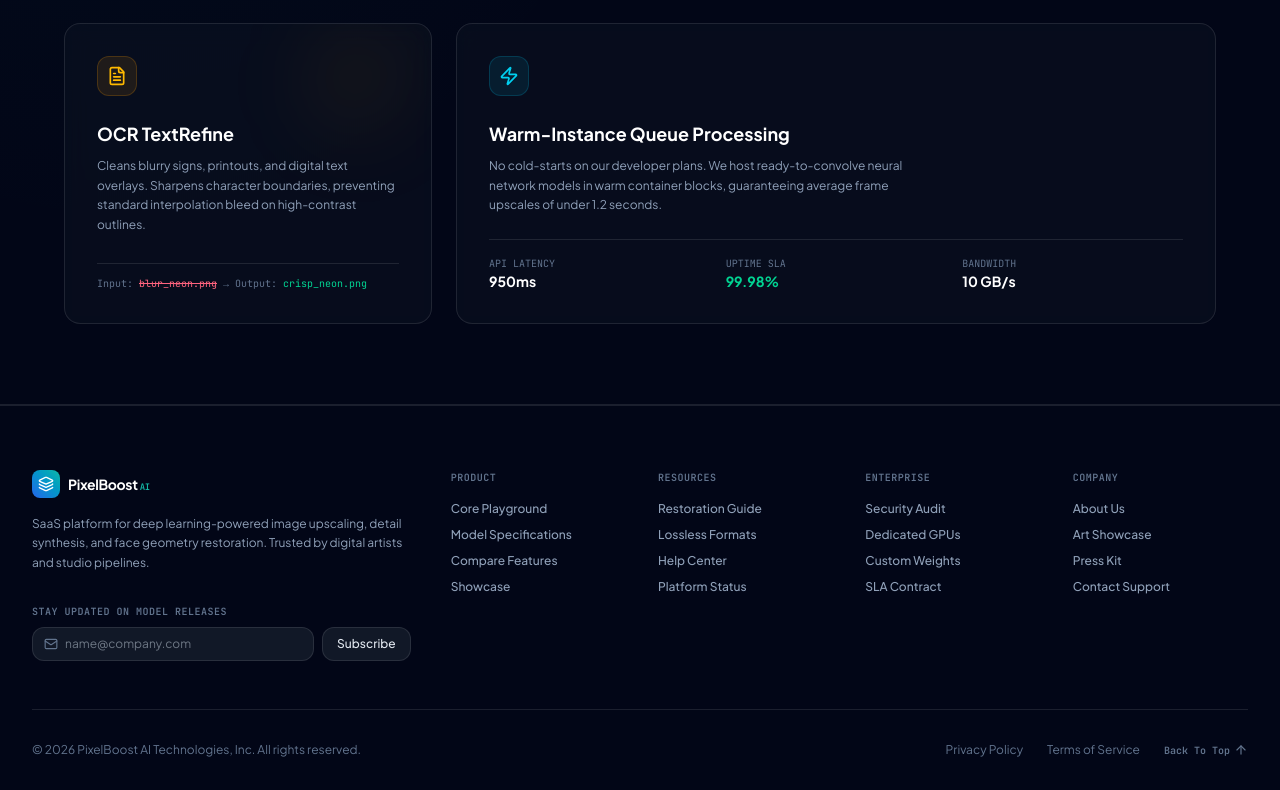
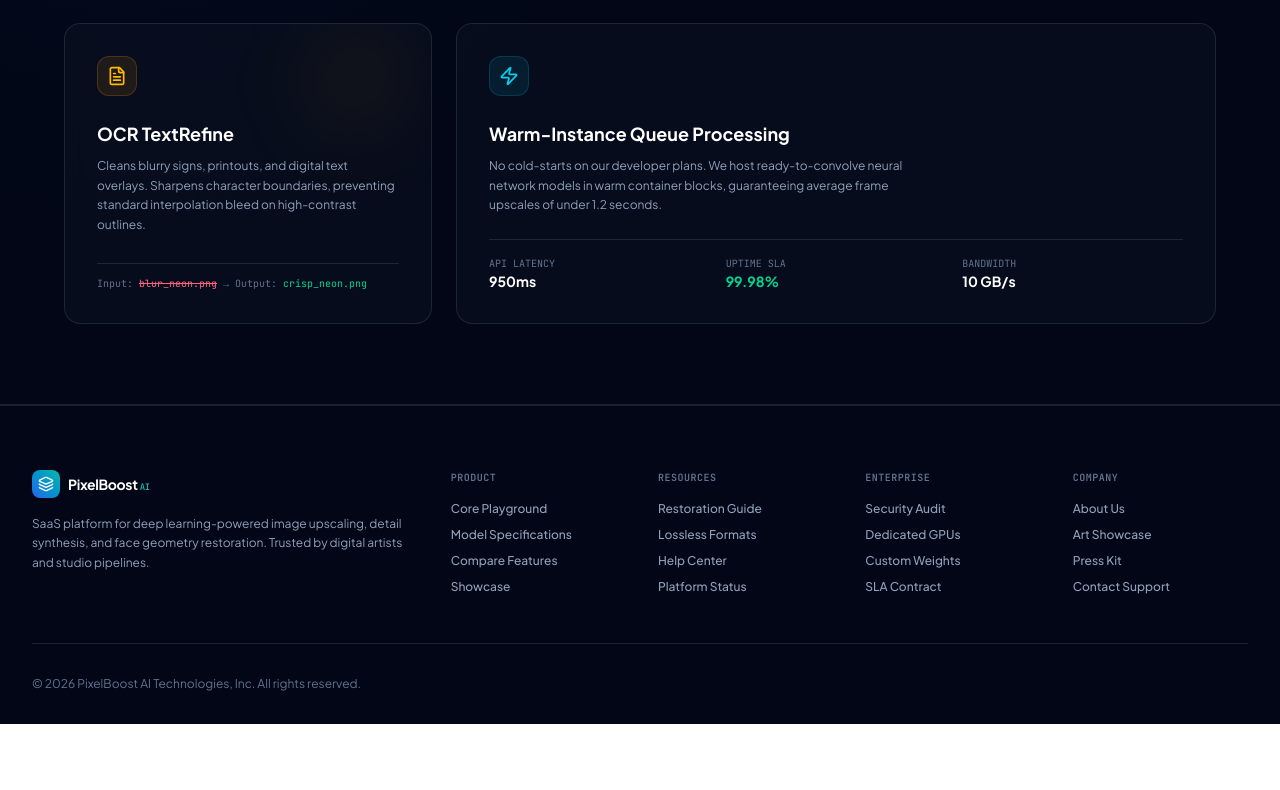
Before and after one commit to AdityaKarippadathUdai/ImageEnhance-AI, a React (Vite) app: page / in a window 1280 px wide. Shown: the part 2263-3053 px from the top of the page. After the commit the page ends 2987 px from the top, so only its background shows below. Built offline with nearby package versions, Linux system fonts and the light colour scheme.

Commit message:
refactor: remove newsletter subscription from footer
Removed unused subscription state and UI elements to streamline the footer component.

```diff
--- a/src/components/Footer.tsx
+++ b/src/components/Footer.tsx
@@ -1,22 +1,11 @@
-import React, { useState } from 'react';
-import { Layers, Mail, Check, ArrowUp } from 'lucide-react';
+import React from 'react';
+import { Layers } from 'lucide-react';
 
 interface FooterProps {
   onNavigate?: (view: string) => void;
 }
 
 export default function Footer({ onNavigate }: FooterProps) {
-  const [email, setEmail] = useState<string>('');
-  const [subscribed, setSubscribed] = useState<boolean>(false);
-
-  const handleSubscribe = (e: React.FormEvent) => {
-    e.preventDefault();
-    if (!email) return;
-    setSubscribed(true);
-    setEmail('');
-    setTimeout(() => setSubscribed(false), 4000);
-  };
-
   const scrollTop = () => {
     window.scrollTo({ top: 0, behavior: 'smooth' });
   };
@@ -47,37 +36,6 @@ export default function Footer({ onNavigate }: FooterProps) {
             <p className="text-xs text-slate-400 leading-relaxed max-w-sm">
               SaaS platform for deep learning-powered image upscaling, detail synthesis, and face geometry restoration. Trusted by digital artists and studio pipelines.
             </p>
-
-            {/* Newsletter Subscription input */}
-            <form onSubmit={handleSubscribe} className="mt-4 max-w-sm">
-              <label className="text-[10px] uppercase font-mono tracking-wider font-bold text-slate-500 block mb-2">
-                Stay updated on model releases
-              </label>
-              <div className="flex gap-2">
-                <div className="relative flex-1">
-                  <input
-                    type="email"
-                    required
-                    placeholder="name@company.com"
-                    value={email}
-                    onChange={(e) => setEmail(e.target.value)}
-                    className="w-full bg-[#111827] border border-white/10 rounded-xl px-3 py-2 text-xs text-slate-300 outline-none focus:border-[#14B8A6]/50 transition-colors pl-8"
-                  />
-                  <Mail className="w-3.5 h-3.5 text-slate-500 absolute left-3 top-2.5" />
-                </div>
-                <button
-                  type="submit"
-                  className="bg-[#111827] hover:bg-[#111827]/80 border border-white/10 text-xs text-slate-200 px-3.5 rounded-xl font-medium transition-colors cursor-pointer shrink-0"
-                >
-                  {subscribed ? <Check className="w-4 h-4 text-emerald-400" /> : 'Subscribe'}
-                </button>
-              </div>
-              {subscribed && (
-                <span className="text-[10px] text-emerald-400 mt-1.5 block">
-                  Subscription logged! Thank you.
-                </span>
-              )}
-            </form>
           </div>
 
           {/* Links columns (8 Cols combined) */}
@@ -136,16 +94,6 @@ export default function Footer({ onNavigate }: FooterProps) {
           <div>
             &copy; 2026 PixelBoost AI Technologies, Inc. All rights reserved.
           </div>
-          <div className="flex gap-6">
-            <a href="#" className="hover:text-slate-400 transition-colors">Privacy Policy</a>
-            <a href="#" className="hover:text-slate-400 transition-colors">Terms of Service</a>
-            <button
-              onClick={scrollTop}
-              className="hover:text-slate-200 transition-colors flex items-center gap-1 font-mono text-[10px] font-bold"
-            >
-              Back To Top <ArrowUp className="w-3.5 h-3.5" />
-            </button>
-          </div>
         </div>
 
       </div>
```
